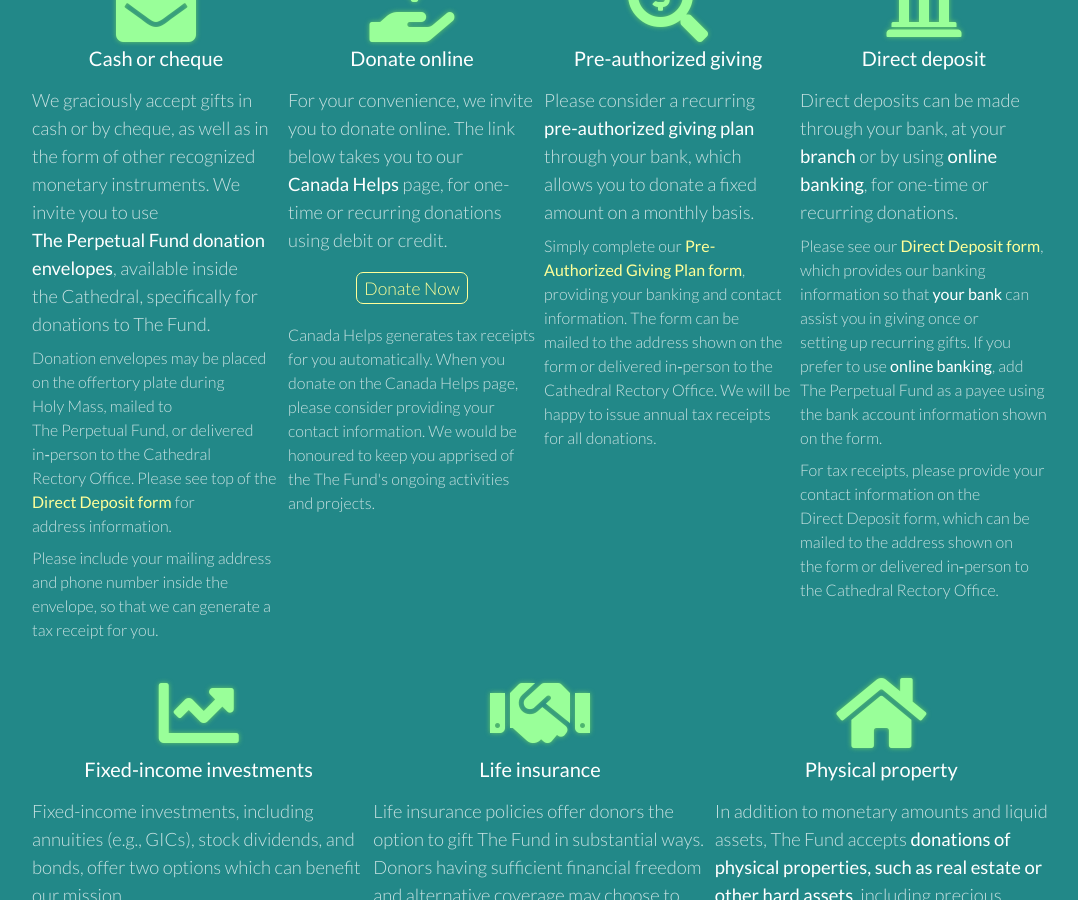
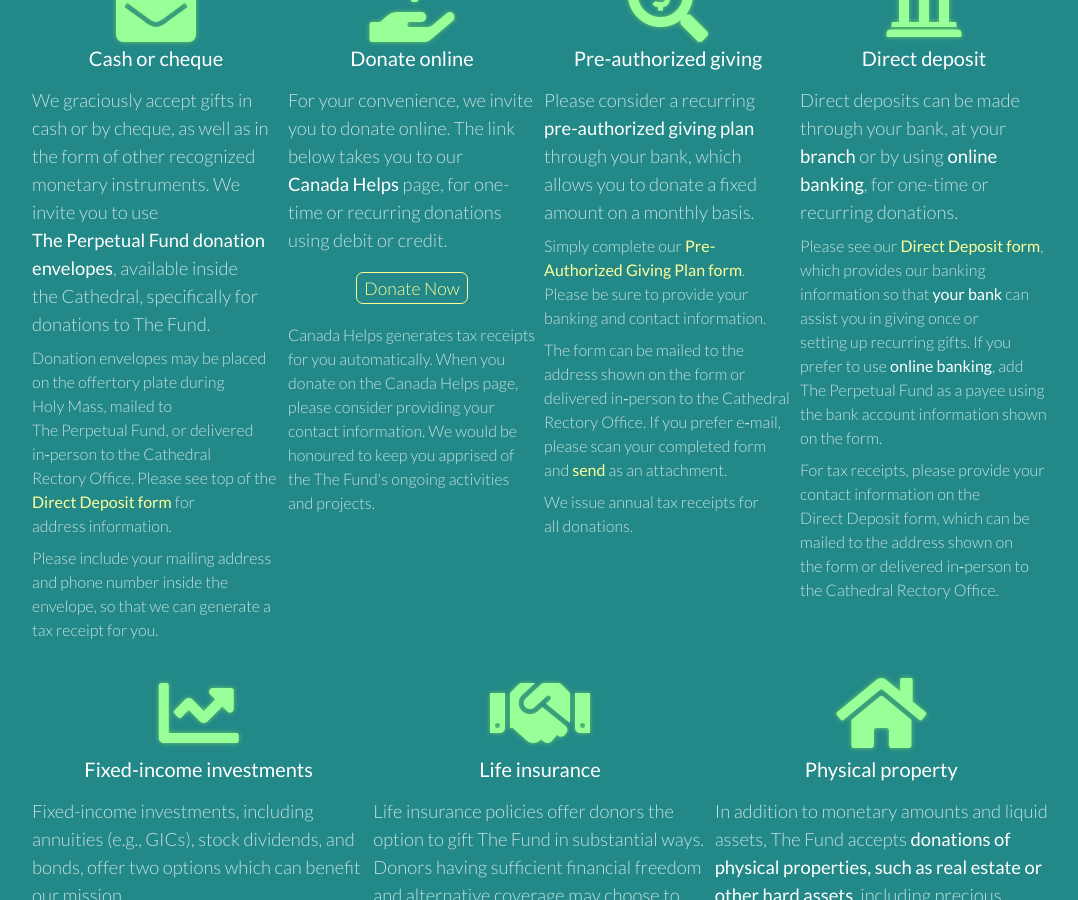
Before and after one commit to perpetualfund-stpeterinchains/perpetualfund-stpeterinchains.github.io, a Jekyll site: the page built from index.html, in a window 1280 px wide and 900 px high, scrolled down 2970 px. Shown: the whole window, without its empty margins (100-1178 px from the left). Built offline with Jekyll 4.4.1, drawn with Linux system fonts in a browser that asks for light colours; nearby versions of some CDN libraries.

Commit message:
Added option to email scanned form under preauth

```diff
--- a/_data/main.yml
+++ b/_data/main.yml
@@ -150,11 +150,17 @@ howtodonate:
         monthly&nbsp;basis.
 
         Simply complete our
-        [Pre-Authorized Giving&nbsp;Plan&nbsp;form](/forms/perpetualfund-preauthorized.pdf),
-        providing your banking and contact information. The form can be
+        [Pre-Authorized Giving&nbsp;Plan&nbsp;form](/forms/perpetualfund-preauthorized.pdf).
+        Please be sure to provide your banking and contact information.
+
+        The form can be
         mailed&nbsp;to the address shown on the form or
         delivered in&#x2011;person to the Cathedral Rectory&nbsp;Office.
-        We will be happy to issue annual tax receipts for all&nbsp;donations.
+        If you prefer e&#x2011;mail, please scan your completed form and
+        [send](mailto:form@cathedralperpetualfund.ca)
+        as&nbsp;an&nbsp;attachment.
+
+        We issue annual tax receipts for all&nbsp;donations.
     -
       title: Direct deposit
       icon: university
@@ -336,7 +342,8 @@ board:
     sincerely hope you will consider the mission to preserve
     the&nbsp;beautiful **Cathedral&nbsp;of St&nbsp;Peter-in-Chains**.
     The&nbsp;Fund exists so that future generations will be able to worship God
-    in the surroundings of this historic Cathedral. **Just as we have done.**
+    in the surroundings of this historic&nbsp;Cathedral.
+    **Just&nbsp;as&nbsp;we&nbsp;have&nbsp;done.**
 
     **The&nbsp;Fund cannot exist without you.**
     With ever-increasing costs and maintenance requirements,
@@ -345,8 +352,8 @@ board:
     To learn more about its purpose and accomplishments,
     or for information concerning making arrangements for a bequest, or
     in making a donation in any form, please do not hesitate to
-    [contact us](mailto:info@cathedralperpetualfund.ca).
-    We would be honoured to assist&nbsp;you. **God bless.**
+    [contact&nbsp;us](mailto:info@cathedralperpetualfund.ca).
+    We would be honoured to assist&nbsp;you. **God&nbsp;bless.**
   directors:
     -
       name: Ranald Pearson
```
